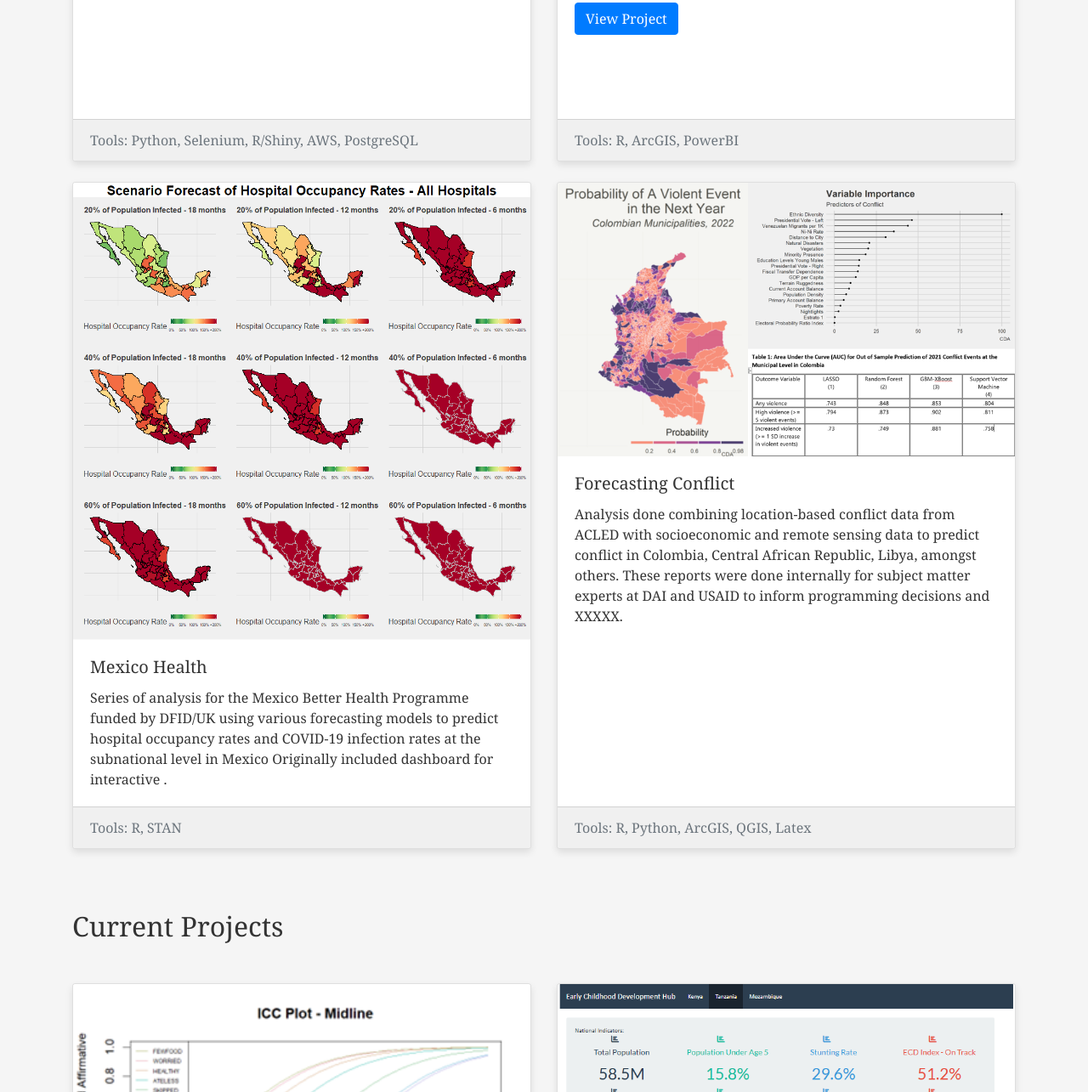
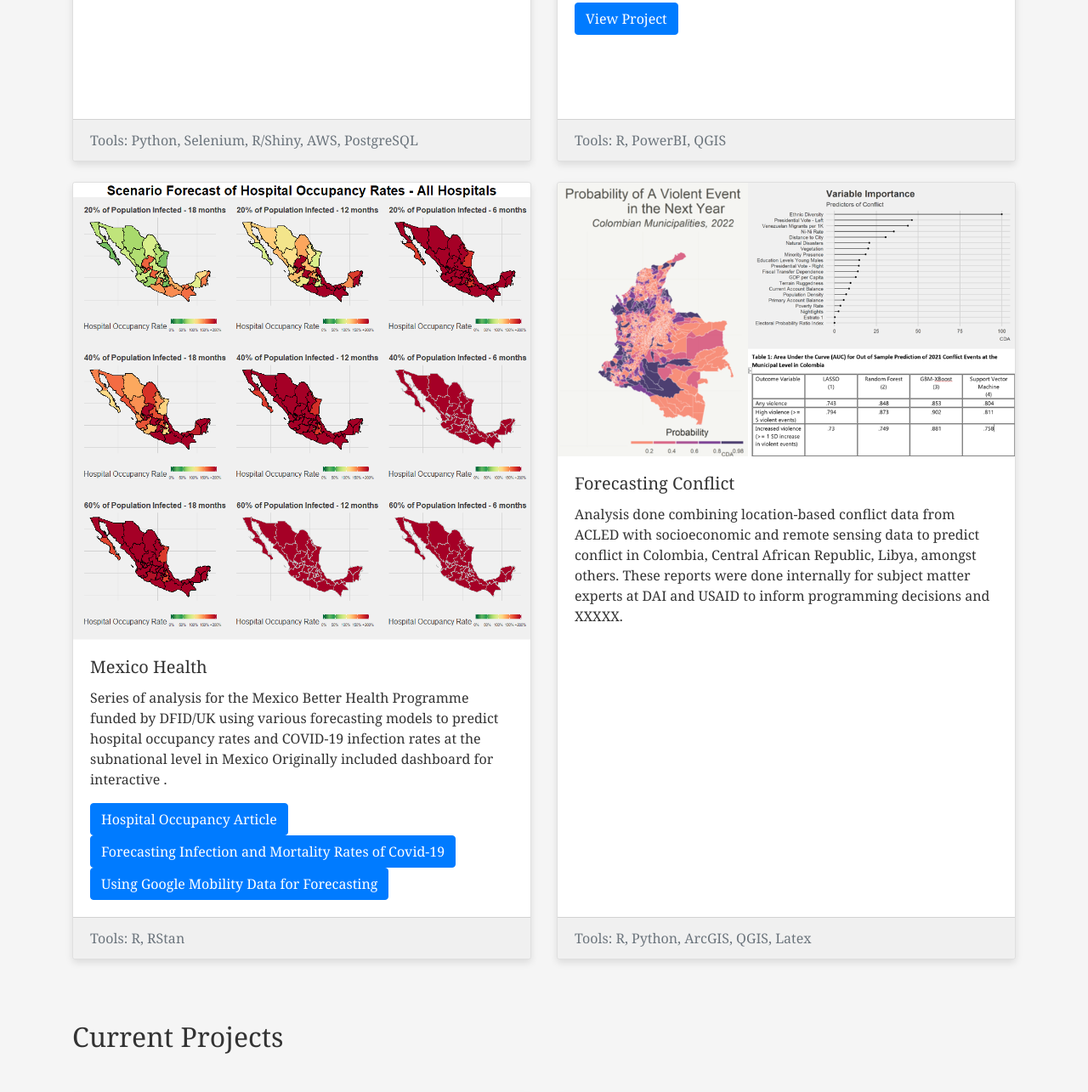
Before and after one commit to jparr711/jparr711.github.io, a plain HTML site: page index.html in a window 1280 px wide. Shown: the part 1006-2291 px from the top of the page at 85% size. Drawn offline with nearby package versions, Linux system fonts and the light colour scheme.

Commit message:
ecddatahubt

```diff
--- a/index.html
+++ b/index.html
@@ -147,7 +147,7 @@
               <p class="card-text">This project Zambia Local Impact USAID. Local governance. MRP on key indicators Demographic & Health Survey and Census.</p>
               <a href="https://events.evidencebase.ai/" target="_blank" class="btn btn-primary">View Project</a>
             </div>
-            <div class="card-footer text-muted">Tools: R, ArcGIS, PowerBI</div>
+            <div class="card-footer text-muted">Tools: R, PowerBI, QGIS</div>
           </div>
         </div>
         <div class="col-md-6 mb-4 d-flex">
@@ -156,8 +156,11 @@
             <div class="card-body">
               <h5 class="card-title">Mexico Health</h5>
               <p class="card-text">Series of analysis for the Mexico Better Health Programme funded by DFID/UK using various forecasting models to predict hospital occupancy rates and COVID-19 infection rates at the subnational level in Mexico Originally included dashboard for interactive . </p>
+              <a href="https://storymaps.arcgis.com/stories/06e304e31e0b47d9a1a52c64feaf4442" target="_blank" class="btn btn-primary">Hospital Occupancy Article</a>
+              <a href="https://storymaps.arcgis.com/stories/06e304e31e0b47d9a1a52c64feaf4442" target="_blank" class="btn btn-primary">Forecasting Infection and Mortality Rates of Covid-19</a>
+              <a href="https://storymaps.arcgis.com/stories/06e304e31e0b47d9a1a52c64feaf4442" target="_blank" class="btn btn-primary">Using Google Mobility Data for Forecasting</a>
             </div>
-            <div class="card-footer text-muted">Tools: R, STAN</div>
+            <div class="card-footer text-muted">Tools: R, RStan</div>
           </div>
         </div>
         <div class="col-md-6 mb-4 d-flex">
@@ -205,7 +208,7 @@
             <p class="card-text">This project involved developing an analytical dashboard to measure the progress of  </p>
             <a href="" target="_blank" class="btn btn-primary">View Project</a>
           </div>
-          <div class="card-footer text-muted">Tools: R/Shiny</div>
+          <div class="card-footer text-muted">Tools: R/Shiny, CSS, HTML, Javascript, Stata</div>
         </div>
       </div>
 
```
